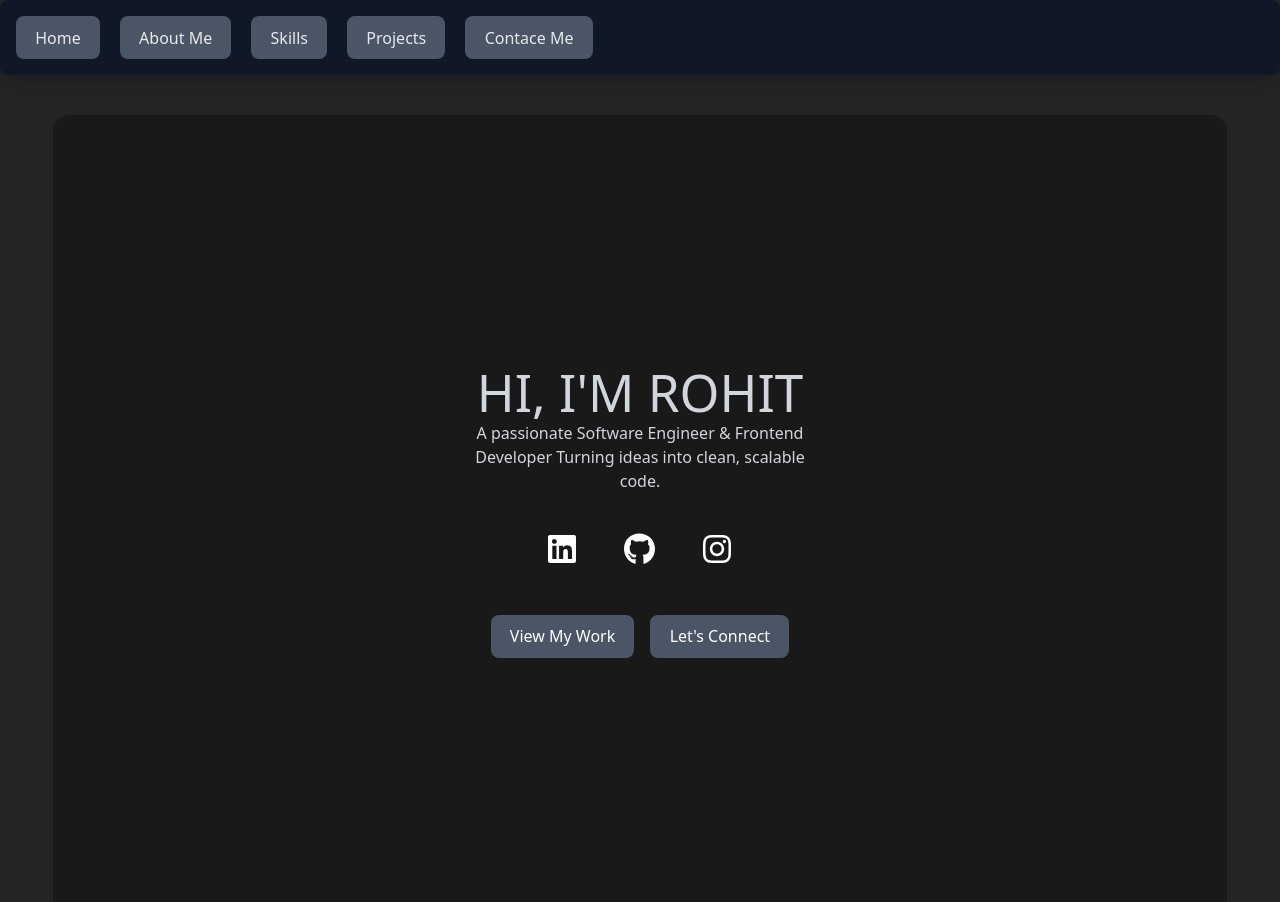
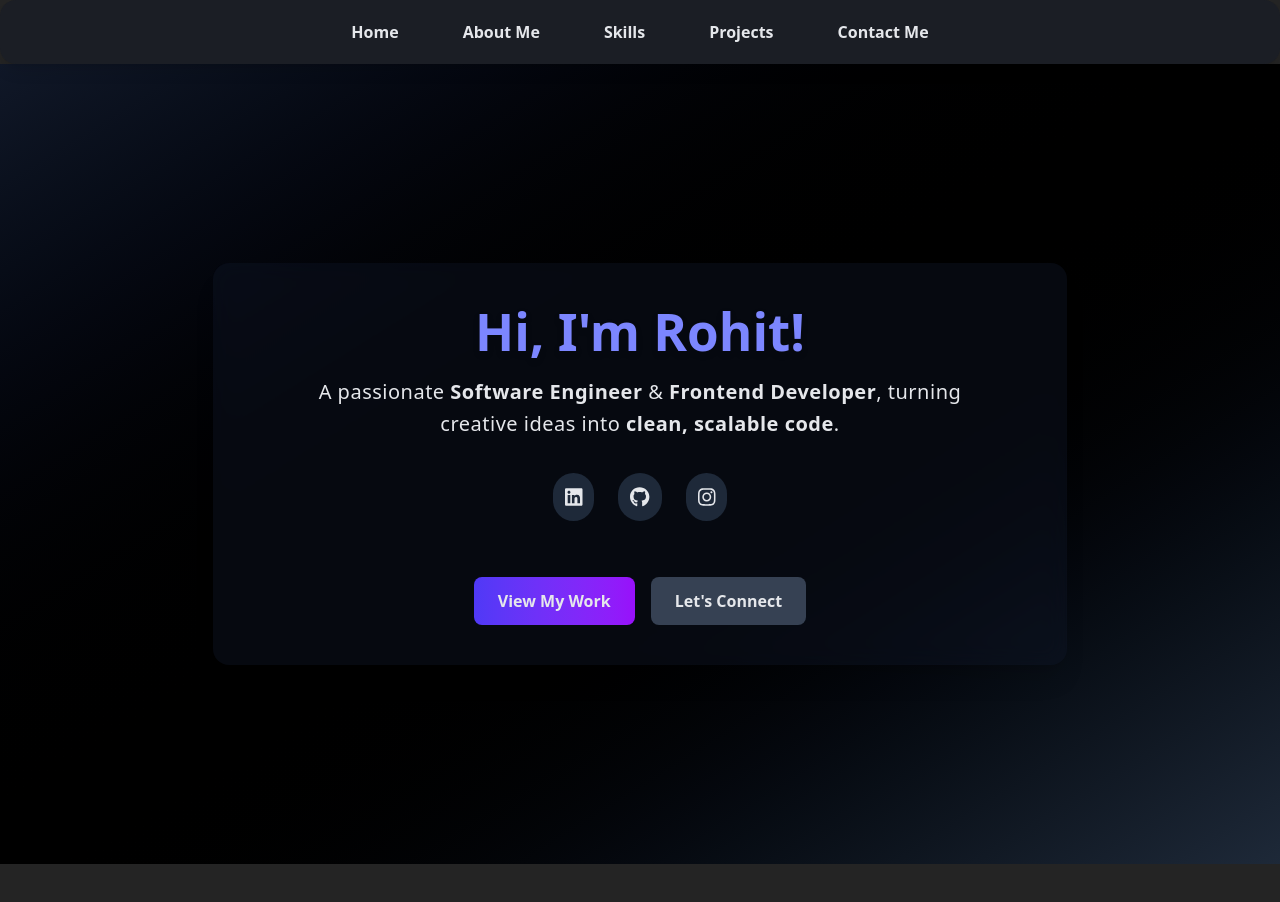
Before and after one commit to RohitGRathod/Portfolio, a React (Vite) app: page / in a window 1280 px wide. Shown: the top 902 px of the page. After the commit the page ends 864 px from the top, so only its background shows below. Built offline with nearby package versions, Linux system fonts and the light colour scheme.

Commit message:
style changes

```diff
--- a/package.json
+++ b/package.json
@@ -17,6 +17,7 @@
     "@fortawesome/free-solid-svg-icons": "^6.7.2",
     "@fortawesome/react-fontawesome": "^0.2.2",
     "@tailwindcss/vite": "^4.1.10",
+    "framer-motion": "^12.23.16",
     "react": "^19.1.0",
     "react-dom": "^19.1.0",
     "react-router-dom": "^7.6.2",
--- a/src/App.css
+++ b/src/App.css
@@ -1,5 +1,5 @@
 #root {
-  max-width: 1280px;
+  width : 100%;
   margin: 0 ;
   padding: 0;
   text-align: center;
--- a/src/App.jsx
+++ b/src/App.jsx
@@ -1,5 +1,5 @@
 import { useState } from 'react'
-import { Home,Header } from './Components'
+import {Header } from './Components'
 import './App.css'
 import { Outlet } from 'react-router-dom'
 
@@ -9,7 +9,7 @@ function App() {
   return (
 
     <div className='w-screen min-h-screen bg-transparent'>
-    <div className=' mx-auto flex w-full'>
+    <div className='w-full'>
       <Header/>
     </div>
 
--- a/src/Components/Header/Header.jsx
+++ b/src/Components/Header/Header.jsx
@@ -1,53 +1,43 @@
-import React from 'react'
-import {useNavigate} from 'react-router-dom'
+import React from "react";
+import { useNavigate } from "react-router-dom";
 
 function Header() {
   const navItem = [
-        {
-            title:"Home",
-            slug:"/"
-        },
-        {
-            title:"About Me",
-            slug:"/about"
-        },
-        {
-            title:"Skills",
-            slug:"/skills"
-        },
-        {
-            title:"Projects",
-            slug:"/projects"
-        },
-        {
-            title:"Contace Me",
-            slug:"/contact-me"
-        }
-    ]
+    { title: "Home", slug: "/" },
+    { title: "About Me", slug: "/about" },
+    { title: "Skills", slug: "/skills" },
+    { title: "Projects", slug: "/projects" },
+    { title: "Contact Me", slug: "/contact-me" },
+  ];
 
-    const navigate = useNavigate()
-    const handleOnNavigate = (slug) =>{
-        navigate(slug)
-    }
+  const navigate = useNavigate();
+  const handleOnNavigate = (slug) => {
+    navigate(slug);
+  };
 
   return (
-    <div className='bg-gray-900 flex p-2 h-max  justify-between items-center rounded-lg shadow-lg lg:w-full md:w-11/12 sm:w-10/12 '>
-      <ul className='flex gap-1'>
-      {
-        navItem.map((item)=>
+    <header className="w-full sticky top-4 z-50 flex justify-center">
+      <nav
+        className="bg-gray-900/40 backdrop-blur-md shadow-lg
+        rounded-2xl px-6 py-3 flex items-center justify-center w-full"
+      >
+        <ul className="flex flex-wrap gap-4 md:gap-6 lg:gap-8 text-gray-200 font-semibold">
+          {navItem.map((item) => (
             <li key={item.title}>
               <button
-            className='bg-gray-600 hover:bg-black/40 hover:border-2 border-blue-800 m-2'
-            onClick={()=>handleOnNavigate(item.slug)}
+                onClick={() => handleOnNavigate(item.slug)}
+                className="px-4 py-2 rounded-lg transition
+                  hover:bg-gradient-to-r hover:from-indigo-600 hover:to-purple-600
+                  hover:text-white cursor-pointer"
               >
                 {item.title}
               </button>
             </li>
-        )
-      }
+          ))}
         </ul>
-    </div>
-  )
+      </nav>
+    </header>
+  );
 }
 
-export default Header
+export default Header;
--- a/src/Components/Pages/About.jsx
+++ b/src/Components/Pages/About.jsx
@@ -1,57 +1,95 @@
-import React from 'react'
-import SkillCard from '../Skills/SkillCard'
-import { useNavigate, Link } from 'react-router-dom'
+import React from "react";
+import SkillCard from "../Skills/SkillCard";
+import { useNavigate } from "react-router-dom";
+import { motion } from "framer-motion";
 
 function About() {
-  const navigate = useNavigate()
+  const navigate = useNavigate();
 
   return (
-    <section className="lg:w-11/12 md:w-10/12 sm:w-8/12 mx-auto min-h-screen rounded-2xl bg-black/30 m-10 p-8 text-gray-300 flex flex-col gap-12">
+    <section className="flex justify-center items-center min-h-screen
+      bg-gradient-to-br from-gray-900 via-black to-gray-800 ">
+      <motion.div
+        className="flex flex-col items-center gap-12 w-full
+        bg-gray-900/40 backdrop-blur-md p-6 sm:p-10 rounded-2xl shadow-xl"
+        initial={{ opacity: 0, y: 50 }}
+        animate={{ opacity: 1, y: 0 }}
+        transition={{ duration: 0.7, ease: "easeOut" }}
+      >
+        {/* Profile Image */}
+        <motion.img
+          src="/profile.jpg" // <-- replace with your image path
+          alt="Rohit"
+          className="w-32 h-32 rounded-full border-4 border-indigo-600 shadow-lg object-cover"
+          initial={{ scale: 0 }}
+          animate={{ scale: 1 }}
+          transition={{ duration: 0.6 }}
+        />
 
-      <div className="flex flex-col lg:flex-row items-start gap-12 w-full sm:ml-0 md:ml-0 xl:ml-0">
+        {/* About Text */}
+        <motion.div
+          className="font-sans max-w-3xl text-center md:text-left"
+          initial={{ opacity: 0 }}
+          animate={{ opacity: 1 }}
+          transition={{ delay: 0.3 }}
+        >
+          <h1 className="text-3xl font-bold mb-4 text-indigo-400">About Me</h1>
+          <p className="leading-relaxed sm:text-lg md:text-xl">
+            Hi, I’m <span className="text-indigo-400 font-semibold">Rohit</span>,
+            a <span className="text-indigo-400 font-semibold">frontend developer</span>
+            and third-year engineering student passionate about building smooth,
+            interactive, and user-friendly web experiences. I specialize in{" "}
+            <span className="text-indigo-400 font-semibold">React</span>,{" "}
+            <span className="text-indigo-400 font-semibold">Tailwind CSS</span>, and{" "}
+            <span className="text-indigo-400 font-semibold">JavaScript</span>,
+            blending clean design with performance-driven, maintainable code.
+          </p>
+          <p className="leading-relaxed sm:text-lg md:text-xl mt-4">
+            Beyond development, I enjoy{" "}
+            <span className="text-indigo-400 font-semibold">problem-solving</span>
+            and working with{" "}
+            <span className="text-indigo-400 font-semibold">data structures in C++</span>,
+            which helps me deliver{" "}
+            <span className="text-indigo-400 font-semibold">efficient and scalable solutions</span>.
+            My goal is to create products that not only function flawlessly but
+            also leave a lasting impression.
+          </p>
+          <p className="leading-relaxed sm:text-lg md:text-xl mt-4">
+            Currently, I’m focused on crafting modern web interfaces and preparing
+            for internships at top tech companies—turning creative ideas into
+            impactful digital experiences.
+          </p>
+        </motion.div>
 
-        <div className="flex-1 font-serif">
-          <h1 className="text-3xl font-bold mb-4">About Me</h1>
-          <p className="leading-relaxed mb-6 sm:text-lg md:text-xl lg:text-2xl text-center">
-            Hi, I’m <strong>Rohit</strong>, a <strong>frontend developer</strong> and third-year engineering student passionate about building smooth, interactive, and user-friendly web experiences. I specialize in <strong>React</strong>, <strong>Tailwind CSS</strong>, and <strong>JavaScript</strong>, blending clean design with performance-driven, maintainable code.
-          </p>
-          <p className="leading-relaxed mb-6 sm:text-lg md:text-xl lg:text-2xl">
-            Beyond development, I enjoy <strong>problem-solving</strong> and working with <strong>data structures in C++</strong>, which helps me deliver <strong>efficient and scalable solutions</strong>. My goal is to create products that not only function flawlessly but also leave a lasting impression.
-          </p>
-          <p className="leading-relaxed sm:text-lg md:text-xl lg:text-2xl">
-            Currently, I’m focused on crafting modern web interfaces and preparing for internships at top tech companies—turning creative ideas into impactful digital experiences.
-          </p>
-          <div className="mt-8">
-            <button
-              onClick={() => navigate('/contact-me')}
-              className="inline-block bg-indigo-600 hover:bg-indigo-500 text-white font-semibold py-2 px-5 rounded-lg transition"
-            >
-              Get in Touch
-            </button>
-          </div>
-        </div>
+        {/* Skills Section */}
+        <motion.div
+          className="w-full flex flex-col items-center gap-6"
+          initial={{ opacity: 0 }}
+          animate={{ opacity: 1 }}
+          transition={{ delay: 0.5 }}
+        >
+          <h2 className="text-2xl font-bold text-indigo-400">My Skills</h2>
+          <SkillCard />
+        </motion.div>
 
-
-         <div className='w-2/3 h-full text-center font-serif mb-4 rounded-2xl '>
-          <h2 className='text-2xl font-bold mb-4'>Skills</h2>
-          <div className='ml-20'>
-
-            <SkillCard />
-          </div>
-        </div>
-      </div>
-
-      <div className="text-center mt-auto">
-        <p className="text-sm">
-          I'm currently looking for new opportunities.{' '}
-          <Link to="/contact-me" className="text-indigo-400 underline">
-            Contact me
-          </Link>
-          .
-        </p>
-      </div>
+        {/* CTA Button */}
+        <motion.div
+          className="mt-6 w-full flex justify-center"
+          initial={{ opacity: 0, y: 20 }}
+          animate={{ opacity: 1, y: 0 }}
+          transition={{ delay: 0.7 }}
+        >
+          <button
+            onClick={() => navigate("/contact-me")}
+            className="bg-indigo-600 hover:bg-indigo-500 text-white font-semibold py-2 px-6 rounded-lg transition transform hover:scale-105"
+            aria-label="Navigate to Contact Page"
+          >
+            Get in Touch
+          </button>
+        </motion.div>
+      </motion.div>
     </section>
-  )
+  );
 }
 
-export default About
+export default About;
--- a/src/Components/Pages/Contact.jsx
+++ b/src/Components/Pages/Contact.jsx
@@ -1,61 +1,80 @@
-import React, { useRef } from 'react'
-import emailjs from '@emailjs/browser';
-
-
+import React, { useRef } from "react";
+import emailjs from "@emailjs/browser";
 
 function Contact() {
   const form = useRef();
 
   const handleSubmit = (event) => {
     event.preventDefault();
-    emailjs.sendForm('service_8948u28', 'template_pqcv5me', form.current, 'tpprEcsFZVc2A6ZcG')
-      .then((response) => {
-        console.log('SUCCESS!', response.status, response.text);
+    emailjs
+      .sendForm(
+        "service_8948u28",
+        "template_pqcv5me",
+        form.current,
+        "tpprEcsFZVc2A6ZcG"
+      )
+      .then(
+        (response) => {
+          console.log("SUCCESS!", response.status, response.text);
           alert("Message sent successfully!");
-        form.current.reset(); // Reset the form after successful submission
-      }, (error) => {
-        console.log('FAILED...', error);
+          form.current.reset();
+        },
+        (error) => {
+          console.log("FAILED...", error);
           alert("Failed to send message. Please try again later.");
-      });
+        }
+      );
   };
+
   return (
-  <div className='flex justify-center w-11/12 min-h-screen rounded-2xl bg-black/30 m-10 '>
-      <form ref={form}   onSubmit={handleSubmit} className='w-full p-8 rounded-lg shadow-lg'>
+    <div className="flex justify-center items-center min-h-screen bg-gradient-to-br from-gray-900 via-black to-gray-800">
+      <form
+        ref={form}
+        onSubmit={handleSubmit}
+        className="w-11/12 md:w-8/12 lg:w-6/12 xl:w-5/12
+          bg-gray-900/40 backdrop-blur-md rounded-2xl shadow-xl p-10
+          flex flex-col items-center gap-6 text-gray-200"
+      >
+        {/* Heading */}
+        <h1 className="text-4xl md:text-5xl font-extrabold text-indigo-400 drop-shadow-md">
+          Contact Me
+        </h1>
 
-        <div className='flex flex-col items-center justify-center min-h-screen bg-black/30 text-gray-500'>
-          <h1 className='text-3xl font-bold mb-6 text-gray-300'>Contact Me</h1>
+        {/* Inputs */}
         <input
-            type='text'
-            name = 'userName'
-            placeholder='Your Name'
-            className='mb-4 p-2 border border-gray-300 rounded w-1/2 text-gray-300 bg-gray-900'
-
+          type="text"
+          name="userName"
+          placeholder="Your Name"
+          className="w-full p-3 rounded-lg bg-gray-800 border border-gray-700
+            focus:outline-none focus:ring-2 focus:ring-indigo-500 text-gray-200"
         />
         <input
-            type='email'
-            name = 'email'
-            placeholder='Your Email'
-            className='mb-4 p-2 border border-gray-300 rounded w-1/2 text-gray-300 bg-gray-900'
-
+          type="email"
+          name="email"
+          placeholder="Your Email"
+          className="w-full p-3 rounded-lg bg-gray-800 border border-gray-700
+            focus:outline-none focus:ring-2 focus:ring-indigo-500 text-gray-200"
         />
         <textarea
-            className='mb-4 p-2 border border-gray-300 rounded w-1/2 h-32 text-gray-300 bg-gray-900'
-            placeholder='Your Message'
-            name='message'
+          name="message"
+          placeholder="Your Message"
+          className="w-full h-32 p-3 rounded-lg bg-gray-800 border border-gray-700
+            focus:outline-none focus:ring-2 focus:ring-indigo-500 text-gray-200"
+        ></textarea>
 
-          ></textarea>
+        {/* Button */}
         <button
-            type='submit'
-            className='bg-blue-500 text-white px-6 py-2 rounded hover:bg-blue-600 transition duration-200'
+          type="submit"
+          className="px-6 py-3 rounded-lg font-semibold
+            bg-gradient-to-r from-indigo-600 to-purple-600
+            hover:from-indigo-500 hover:to-purple-500
+            transition-transform transform hover:scale-105"
         >
           Send Message
         </button>
-        </div>
       </form>
     </div>
-
-
-  )
+  );
 }
 
-export default Contact
+export default Contact;
--- a/src/Components/Pages/Home.jsx
+++ b/src/Components/Pages/Home.jsx
@@ -1,41 +1,82 @@
-import React from 'react'
-import { FontAwesomeIcon } from '@fortawesome/react-fontawesome'
-import { faLinkedin, faGithub, faInstagram } from '@fortawesome/free-brands-svg-icons';
-import { useNavigate } from 'react-router-dom';
+import React from "react";
+import { FontAwesomeIcon } from "@fortawesome/react-fontawesome";
+import { faLinkedin, faGithub, faInstagram } from "@fortawesome/free-brands-svg-icons";
+import { useNavigate } from "react-router-dom";
+
 function Home() {
   const navigate = useNavigate();
+
   const handleNavigation = (slug) => {
     navigate(slug);
-  }
+  };
+
   return (
-    <div className='flex justify-center'>
-      <div className='sm:w-8/12 md:w-10/12 lg:w-11/12  bg-black/30 min-h-screen m-10 rounded-2xl flex items-center justify-center p-8 text-gray-300 '>
-        <div className='w-8/12 h-full flex items-center justify-center'>
+    <div className="flex justify-center items-center min-h-screen bg-gradient-to-br from-gray-900 via-black to-gray-800">
+      <div className="w-11/12 md:w-10/12 lg:w-9/12 xl:w-8/12
+        bg-gray-900/40 backdrop-blur-md rounded-2xl shadow-xl p-10 flex flex-col items-center gap-8 text-gray-200">
 
-          <div className= 'h-1/3 sm:w-11/12 md:w-10/12 lg:w-8/12 xl:w-6/12 flex flex-col justify-center items-center gap-4'>
-            <div>
-              <h1>HI, I&apos;M ROHIT</h1>
-              <p>
+        {/* Heading + Intro */}
+        <div className="text-center">
+          <h1 className="text-4xl md:text-5xl font-extrabold mb-4 text-indigo-400 drop-shadow-md">
+            Hi, I&apos;m Rohit!
+          </h1>
+          <p className="text-lg md:text-xl leading-relaxed tracking-wide max-w-2xl mx-auto">
+            A passionate <strong>Software Engineer</strong> & <strong>Frontend Developer</strong>,
+            turning creative ideas into <strong>clean, scalable code</strong>.
+          </p>
+        </div>
 
-                A passionate Software Engineer & Frontend Developer
-                Turning ideas into clean, scalable code.
-              </p>
+        {/* Social Links */}
+        <div className="flex gap-6">
+          <a
+            href="https://www.linkedin.com/in/rohit-grathod/"
+            target="_blank"
+            rel="noopener noreferrer"
+            className="p-3 bg-gray-800 rounded-full hover:bg-indigo-600 transition-transform transform hover:scale-110"
+          >
+            <FontAwesomeIcon icon={faLinkedin} size="lg" />
+          </a>
+          <a
+            href="https://github.com/RohitGRathod"
+            target="_blank"
+            rel="noopener noreferrer"
+            className="p-3 bg-gray-800 rounded-full hover:bg-indigo-600 transition-transform transform hover:scale-110"
+          >
+            <FontAwesomeIcon icon={faGithub} size="lg" />
+          </a>
+          <a
+            href="https://www.instagram.com/rohit.rathod_45/profilecard/?igsh=MWtsdTBlbnltZWEyNA%3D%3D"
+            target="_blank"
+            rel="noopener noreferrer"
+            className="p-3 bg-gray-800 rounded-full hover:bg-pink-500 transition-transform transform hover:scale-110"
+          >
+            <FontAwesomeIcon icon={faInstagram} size="lg" />
+          </a>
+        </div>
 
-            </div>
-            <div className='w-full h-max m-2 sm:w-11/12 md:w-10/12 lg:w-8/12 xl:w-6/12 flex justify-center items-center gap-4'>
-              <a href='https://www.linkedin.com/in/rohit-grathod/' target='_blank' rel="noopener noreferrer"><FontAwesomeIcon icon={faLinkedin} size='2x' color='white' className='p-4' /></a>
-              <a href='https://github.com/RohitGRathod' target='_blank' rel="noopener noreferrer"><FontAwesomeIcon icon={faGithub} size='2x' color='white' className='p-4' /></a>
-              <a href='https://www.instagram.com/rohit.rathod_45/profilecard/?igsh=MWtsdTBlbnltZWEyNA%3D%3D' target='_blank' rel="noopener noreferrer"><FontAwesomeIcon icon={faInstagram} size='2x' color='white' className='p-4' /></a>
-            </div>
-          <div>
-            <button onClick={()=>(handleNavigation('/projects'))} className='bg-gray-600 hover:bg-black/40 hover:border-2 border-blue-800 m-2 text-white'>View My Work</button>
-            <button onClick={()=>(handleNavigation('/contact-me'))} className='bg-gray-600 hover:bg-black/40 hover:border-2 border-blue-800 m-2 text-white'>Let's Connect</button>
-          </div>
-          </div>
+        {/* Buttons */}
+        <div className="flex gap-4 mt-6">
+          <button
+            onClick={() => handleNavigation("/projects")}
+            className="px-6 py-3 rounded-lg font-semibold
+            bg-gradient-to-r from-indigo-600 to-purple-600
+            hover:from-indigo-500 hover:to-purple-500
+            transition-transform transform hover:scale-105"
+          >
+            View My Work
+          </button>
+          <button
+            onClick={() => handleNavigation("/contact-me")}
+            className="px-6 py-3 rounded-lg font-semibold
+            bg-gray-700 hover:bg-gray-600
+            transition-transform transform hover:scale-105"
+          >
+            Let&apos;s Connect
+          </button>
         </div>
       </div>
     </div>
-  )
+  );
 }
 
-export default Home
+export default Home;
--- a/src/index.css
+++ b/src/index.css
@@ -43,9 +43,9 @@ h1 {
   line-height: 1.1;
 }
 
-button {
+/* button {
   border-radius: 8px;
-  /* border: 1px solid transparent; */
+
   padding: 0.6em 1.2em;
   font-size: 1em;
   font-weight: 500;
@@ -53,10 +53,10 @@ button {
   width: auto;
   cursor: pointer;
   transition: border-color 0.25s;
-}
+} */
 button:focus,
 button:focus-visible {
-  outline: 4px auto -webkit-focus-ring-color;
+  --outline: 4px auto -webkit-focus-ring-color;
 }
 
 @media (prefers-color-scheme: light) {
@@ -65,7 +65,7 @@ button:focus-visible {
     --background-color: #ffffff;
   }
   a:hover {
-    color: #747bff;
+    --color: #747bff;
   }
   button {
     --background-color: #f9f9f9;
```
Also changed, not shown: src/Components/Pages/Projects.jsx (+41 -36 lines), src/Components/Pages/Skills.jsx (+19 -14 lines), src/Components/Projects/ProjectCard.jsx (+38 -20 lines), src/Components/Skills/SkillCard.jsx (+35 -55 lines), 1 other file (tests, documents, lock files or other folders). Lines whose indentation alone changed are shown as unchanged.
